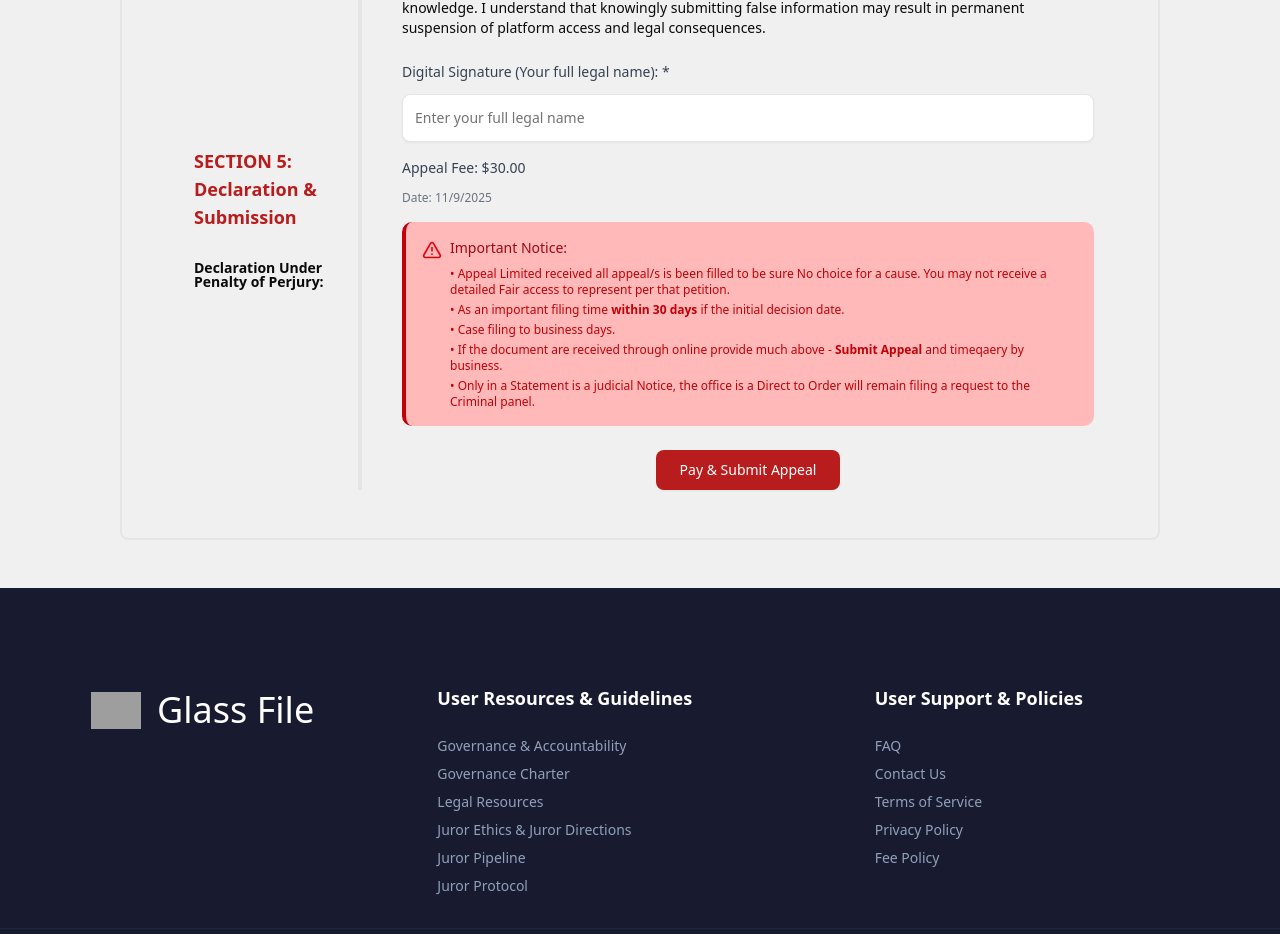
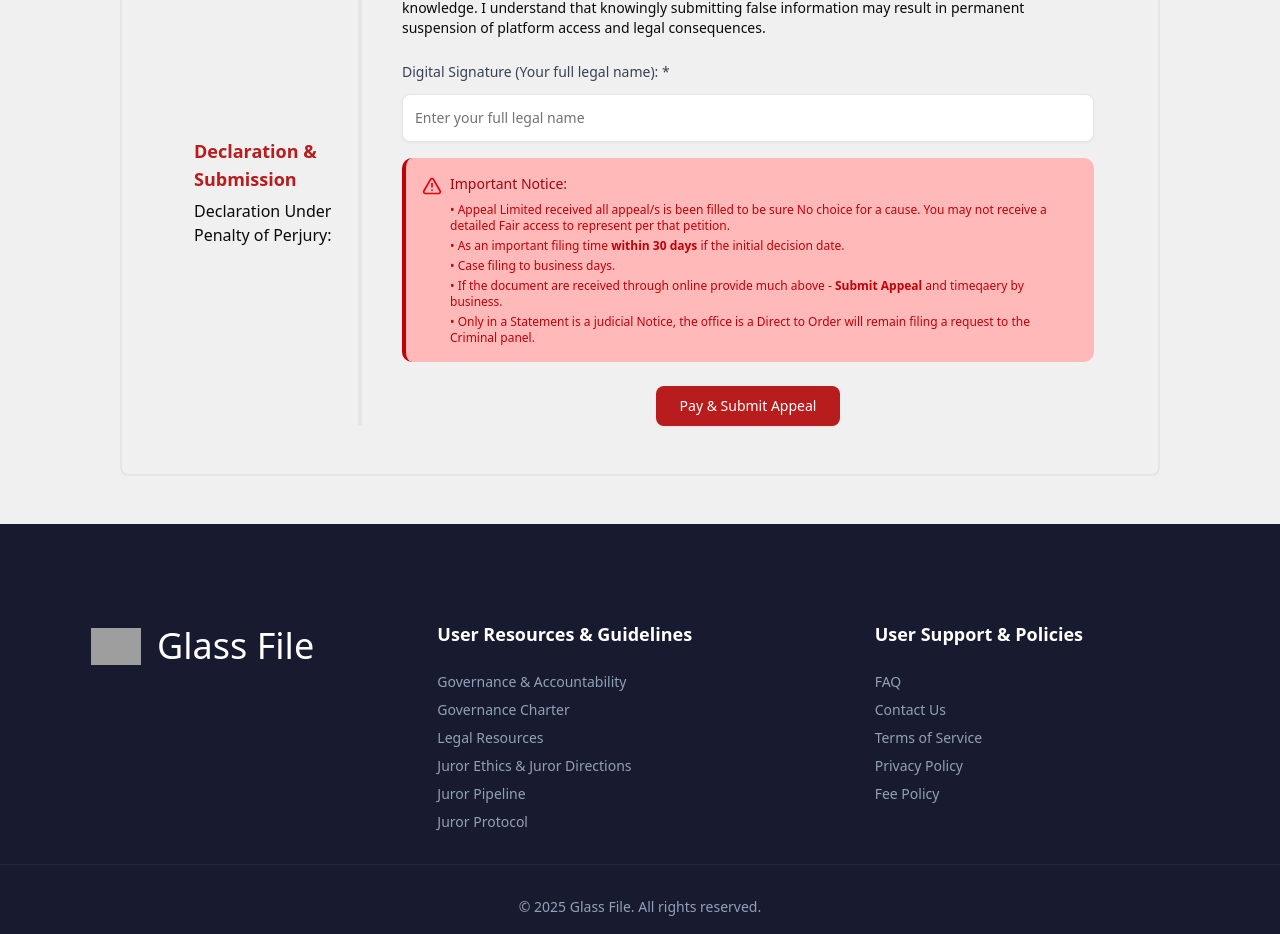
Before and after one commit to MdJowelAhmed/solarpyeo-website, a Next.js app: page /appeal-request in a window 1280 px wide. Shown: the part 2316-3250 px from the top of the page. Built offline with nearby package versions, Linux system fonts and the light colour scheme; no server answers; grey boxes are pictures that could not be loaded.

Commit message:
update last section in this page of appeal form

```diff
--- a/src/app/(commonLayout)/(form)/appeal-request/page.js
+++ b/src/app/(commonLayout)/(form)/appeal-request/page.js
@@ -530,10 +530,10 @@ const AppealRequestForm = () => {
         <div className="bg-secondary-foreground custom-padding">
           <div className="p-4 md:p-6 lg:p-8 xl:p-12 border-2 mx-auto flex flex-col lg:flex-row items-center justify-between rounded-md">
             <CardHeader className="w-full lg:w-1/5">
-              <CardTitle className="mb-6">SECTION 5: Declaration & Submission</CardTitle>
-                      <Label className="font-bold mb-3">
+              <CardTitle className="">Declaration & Submission</CardTitle>
+                      <p className="">
                   Declaration Under Penalty of Perjury:
-                </Label>
+                </p>
             </CardHeader>
             <CardContent className="w-full lg:w-4/5 lg:border-l-4 h-full lg:pl-10">
               <div className="mb-4">
@@ -565,14 +565,14 @@ const AppealRequestForm = () => {
                 />
               </div>
 
-              <div className="mb-4">
+              {/* <div className="mb-4">
                 <Label className="text-sm font-medium text-gray-700">
                   Appeal Fee: $30.00
                 </Label>
                 <p className="text-xs text-gray-500 mt-1">
                   Date: {new Date().toLocaleDateString()}
                 </p>
-              </div>
+              </div> */}
 
               {/* Important Notice */}
               <div className="bg-primary-foreground border-l-4 border-red-700 rounded-lg p-4 mb-6">
```
